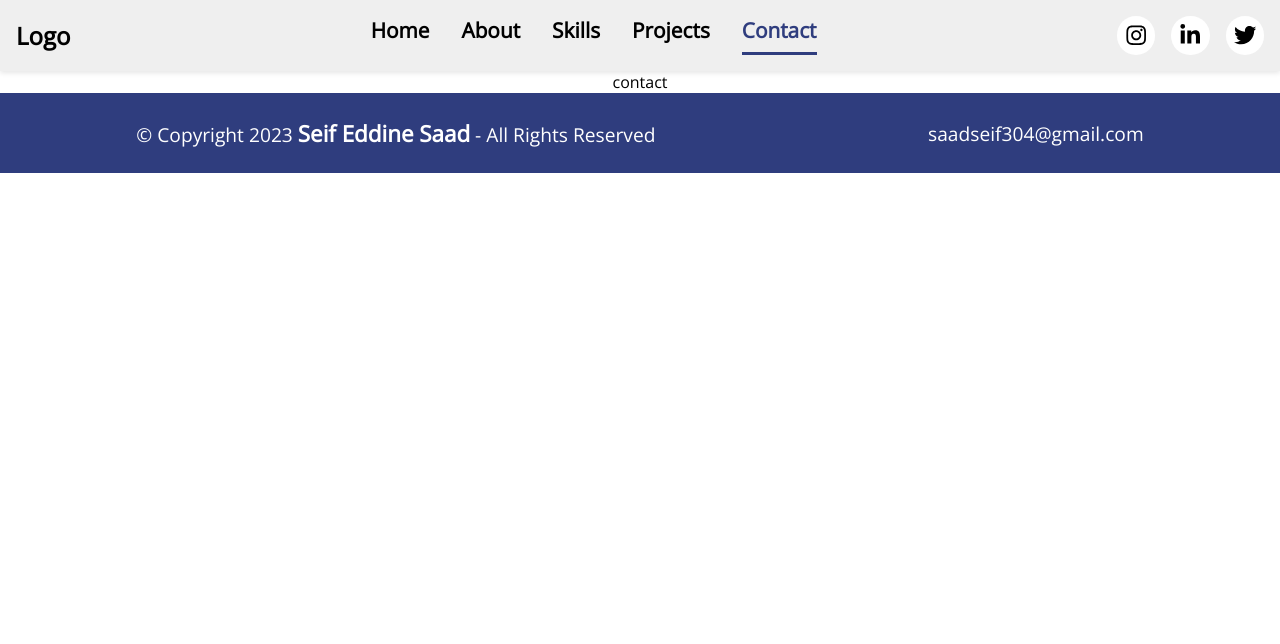
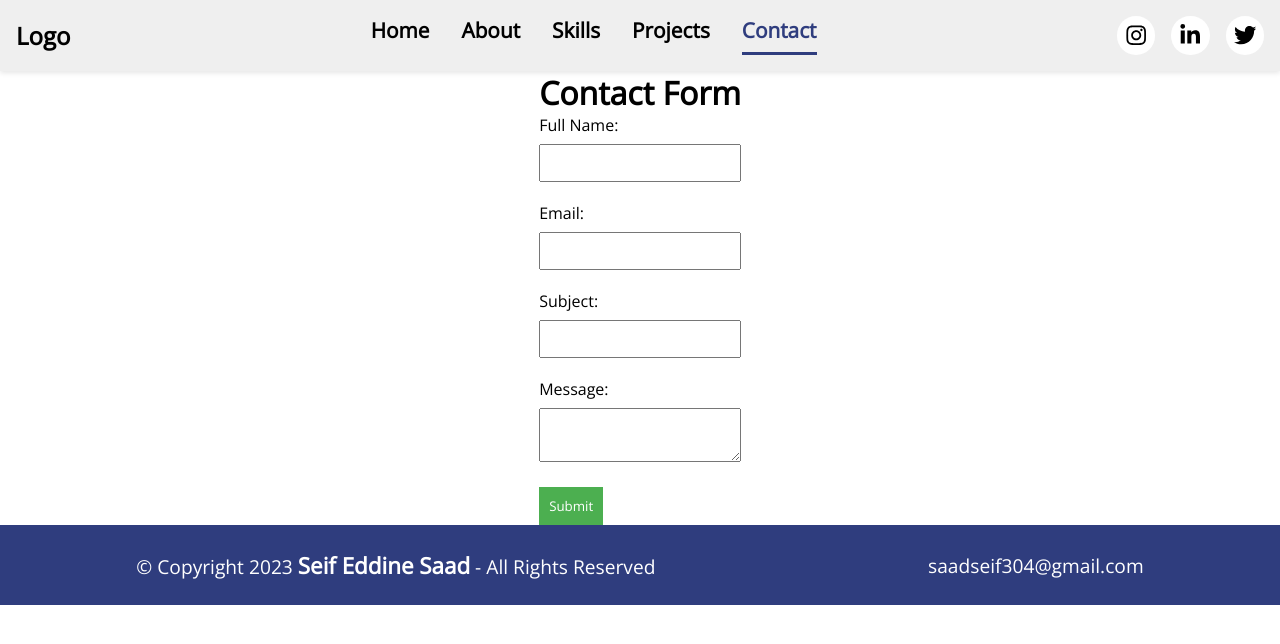
Before and after one commit to seifeddinesaad01/My-Personal-Portfolio, a React (Create React App) app: page /contact in a window 1280 px wide. Shown: the top 644 px of the page. Built offline with nearby package versions, Linux system fonts and the light colour scheme.

Commit message:
implementing the contact page and validation of its form

```diff
--- a/package.json
+++ b/package.json
@@ -10,13 +10,15 @@
     "@types/node": "^16.18.61",
     "@types/react": "^18.2.37",
     "@types/react-dom": "^18.2.15",
+    "formik": "^2.4.5",
     "react": "^18.2.0",
     "react-dom": "^18.2.0",
     "react-icons": "^4.12.0",
     "react-router-dom": "^6.18.0",
     "react-scripts": "5.0.1",
     "typescript": "^4.9.5",
-    "web-vitals": "^2.1.4"
+    "web-vitals": "^2.1.4",
+    "yup": "^1.3.2"
   },
   "scripts": {
     "start": "react-scripts start",
--- /dev/null
+++ b/src/Features/Contact/Contact.css
@@ -0,0 +1,39 @@
+/* Form.css */
+.form-container {
+    max-width: 400px;
+    margin: auto;
+  }
+
+  .form-group {
+    margin-bottom: 20px;
+  }
+
+  label {
+    display: block;
+    margin-bottom: 8px;
+  }
+
+  input,
+  textarea {
+    width: 100%;
+    padding: 8px;
+    box-sizing: border-box;
+  }
+
+  .error {
+    color: red;
+    font-size: 14px;
+    margin-top: 4px;
+  }
+
+  button {
+    padding: 10px;
+    background-color: #4caf50;
+    color: white;
+    border: none;
+    cursor: pointer;
+  }
+
+  button:hover {
+    background-color: #45a049;
+  }
--- /dev/null
+++ b/src/Features/Contact/Contact.tsx
@@ -0,0 +1,74 @@
+// Form.tsx
+import React from 'react';
+import { Formik, Field, Form, ErrorMessage } from 'formik';
+import * as Yup from 'yup';
+import './Contact.css';
+
+interface FormValues {
+  fullName: string;
+  email: string;
+  subject: string;
+  message: string;
+}
+
+const initialValues: FormValues = {
+  fullName: '',
+  email: '',
+  subject: '',
+  message: '',
+};
+
+const validationSchema = Yup.object().shape({
+  fullName: Yup.string().required('This field is required'),
+  email: Yup.string().email('Invalid email format').required('This field is required'),
+  subject: Yup.string().required('This field is required'),
+  message: Yup.string().required('This field is required'),
+});
+
+const onSubmit = (values: FormValues) => {
+  // Handle form submission here
+  console.log('Form submitted:', values);
+};
+
+const Contact: React.FC = () => {
+  return (
+    <div className="form-container">
+      <h1>Contact Form</h1>
+      <Formik
+        initialValues={initialValues}
+        validationSchema={validationSchema}
+        onSubmit={onSubmit}
+      >
+        <Form>
+          <div className="form-group">
+            <label htmlFor="fullName">Full Name:</label>
+            <Field type="text" id="fullName" name="fullName" />
+            <ErrorMessage name="fullName" component="div" className="error" />
+          </div>
+
+          <div className="form-group">
+            <label htmlFor="email">Email:</label>
+            <Field type="email" id="email" name="email" />
+            <ErrorMessage name="email" component="div" className="error" />
+          </div>
+
+          <div className="form-group">
+            <label htmlFor="subject">Subject:</label>
+            <Field type="text" id="subject" name="subject" />
+            <ErrorMessage name="subject" component="div" className="error" />
+          </div>
+
+          <div className="form-group">
+            <label htmlFor="message">Message:</label>
+            <Field as="textarea" id="message" name="message" />
+            <ErrorMessage name="message" component="div" className="error" />
+          </div>
+
+          <button type="submit">Submit</button>
+        </Form>
+      </Formik>
+    </div>
+  );
+};
+
+export default Contact;
--- /dev/null
+++ b/src/Views/Contact.ts
@@ -0,0 +1,2 @@
+import Contact from "../Features/Contact/Contact";
+export {Contact};
--- a/src/index.tsx
+++ b/src/index.tsx
@@ -15,6 +15,7 @@ import { Home } from './Views/Home';
 import { About } from './Views/About';
 import { Skills } from './Views/Skills';
 import { Projects } from './Views/Projects';
+import { Contact } from './Views/Contact';
 
 const root = document.getElementById('root');
 
@@ -27,7 +28,7 @@ ReactDOM.render(
           <Route path="/about" element={<About/>} />
           <Route path="/skills" element={<Skills/>} />
           <Route path="/projects" element={<Projects />} />
-          <Route path="/contact" element={<p>contact</p>} />
+          <Route path="/contact" element={<Contact /> } />
         </Route>
       </Routes>
     </BrowserRouter>
```
Also changed, not shown: 1 other file (tests, documents, lock files or other folders).
